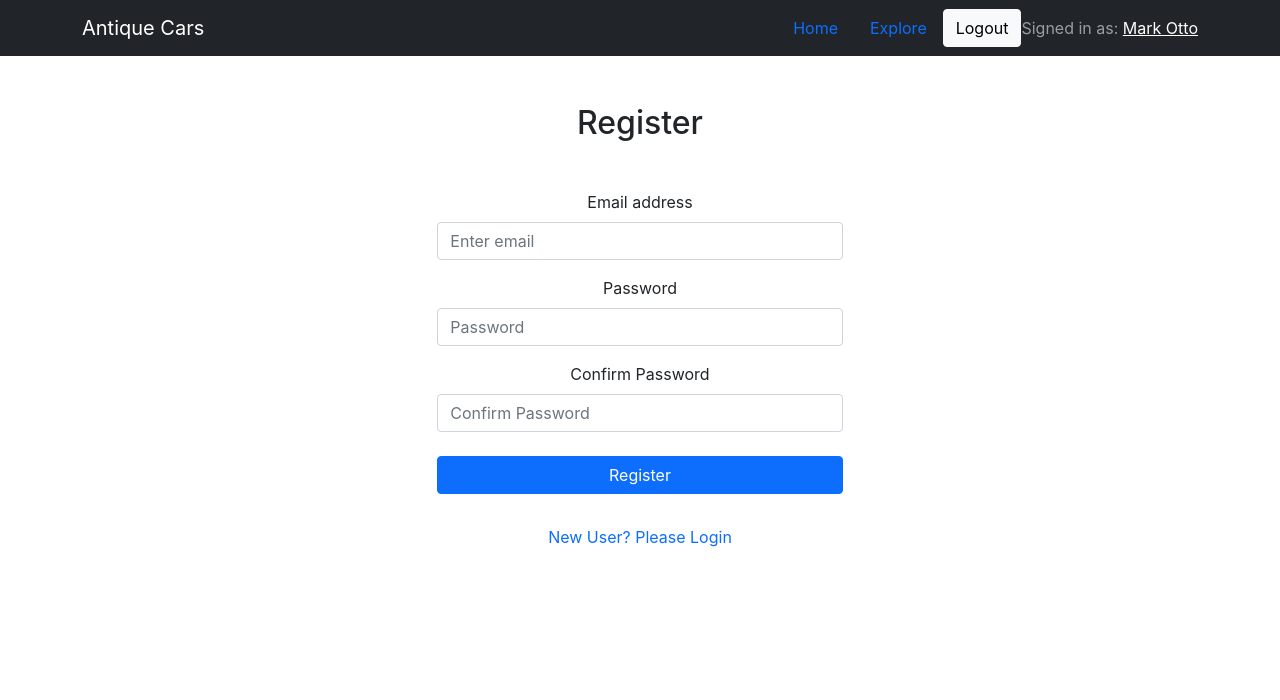
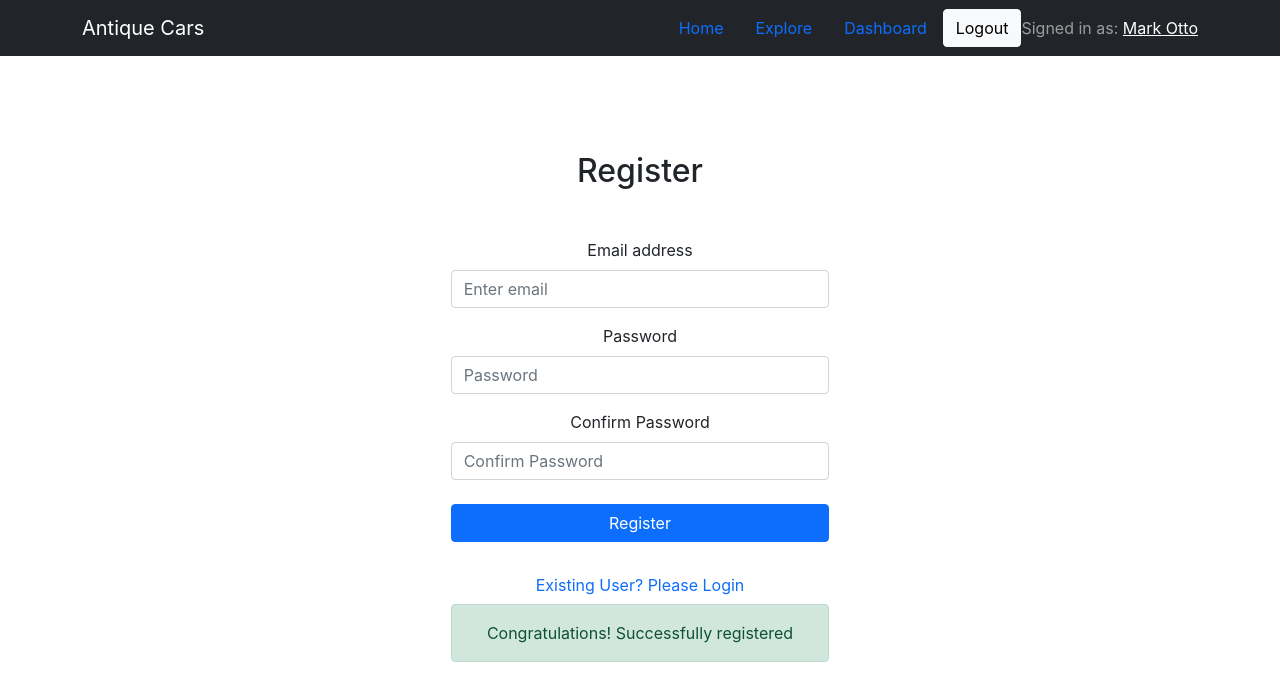
Before and after one commit to rezbd/antique-cars-client-side, a React (Create React App) app: page /register in a window 1280 px wide. Shown: the top 700 px of the page. Built offline with nearby package versions, Linux system fonts and the light colour scheme; no server answers; sample sign-in values are in the browser's storage.

Commit message:
login and register implemented successfully. end of seventy one.

```diff
--- a/src/App.js
+++ b/src/App.js
@@ -12,6 +12,8 @@ import Login from './Pages/Login/Login/Login';
 import Header from './Pages/Shared/Header/Header';
 import Register from './Pages/Login/Register/Register';
 import AuthProvider from './contexts/AuthProvider/AuthProvider';
+import PrivateRoute from './Pages/Login/PrivateRoute/PrivateRoute';
+import Dashboard from './Pages/Dashboard/Dashboard/Dashboard';
 
 function App() {
   return (
@@ -20,6 +22,9 @@ function App() {
         <Router>
           <Header></Header>
           <Switch>
+            <PrivateRoute path="/dashboard">
+              <Dashboard></Dashboard>
+            </PrivateRoute>
             <Route exact path="/">
               <Home></Home>
             </Route>
--- /dev/null
+++ b/src/Pages/Dashboard/Dashboard/Dashboard.js
@@ -0,0 +1,11 @@
+import React from 'react';
+
+const Dashboard = () => {
+    return (
+        <div>
+            <h2>This is Dashboard</h2>
+        </div>
+    );
+};
+
+export default Dashboard;
--- a/src/Pages/Login/Login/Login.js
+++ b/src/Pages/Login/Login/Login.js
@@ -1,20 +1,24 @@
 import React, { useState } from 'react';
-import { Form, Button } from 'react-bootstrap';
-import { NavLink } from 'react-router-dom';
+import { Form, Button, Spinner, Alert } from 'react-bootstrap';
+import { NavLink, useLocation, useHistory } from 'react-router-dom';
+import useAuth from '../../../hooks/useAuth';
 
 const Login = () => {
     const [loginData, setLoginData] = useState({});
+    const { user, loginUser, isLoading, authError } = useAuth();
+
+    const location = useLocation();
+    const history = useHistory();
 
     const handleOnChange = e => {
         const field = e.target.name;
         const value = e.target.value;
-        console.log(field, value);
         const newLoginData = { ...loginData };
         newLoginData[field] = value;
         setLoginData(newLoginData);
     }
     const handleLoginSubmit = e => {
-        alert('hello')
+        loginUser(loginData.email, loginData.password, location, history);
         e.preventDefault();
     }
     return (
@@ -38,7 +42,11 @@ const Login = () => {
                         to="/register">
                         <Button style={{ textDecoration: 'none' }} variant="link">Need an account? Please Register</Button>
                     </NavLink>
+
                 </Form>
+                {isLoading && <Spinner animation="border" />}
+                {user?.email && <Alert variant="success">Congratulations! Logged In successfully</Alert>}
+                {authError && <Alert variant="danger">{authError}</Alert>}
             </div>
         </div>
     );
--- /dev/null
+++ b/src/Pages/Login/PrivateRoute/PrivateRoute.js
@@ -0,0 +1,28 @@
+import React from 'react';
+import { Spinner } from 'react-bootstrap';
+import { Redirect, Route } from 'react-router';
+import useAuth from '../../../hooks/useAuth';
+
+const PrivateRoute = ({ children, ...rest }) => {
+    const { user, isLoading } = useAuth();
+    if (isLoading) { return <Spinner className="my-5" animation="border" /> }
+    return (
+        <Route
+            {...rest}
+            render={({ location }) =>
+                user.email ? (
+                    children
+                ) : (
+                    <Redirect
+                        to={{
+                            pathname: "/login",
+                            state: { from: location }
+                        }}
+                    />
+                )
+            }
+        />
+    );
+};
+
+export default PrivateRoute;
--- a/src/Pages/Login/Register/Register.js
+++ b/src/Pages/Login/Register/Register.js
@@ -1,12 +1,12 @@
 import React, { useState } from 'react';
-import { Form, Button, Spinner } from 'react-bootstrap';
+import { Form, Button, Spinner, Alert } from 'react-bootstrap';
 import { NavLink } from 'react-router-dom';
 import useAuth from '../../../hooks/useAuth';
 
 const Register = () => {
     const [loginData, setLoginData] = useState({});
 
-    const { user, registerUser, isLoading } = useAuth();
+    const { user, registerUser, isLoading, authError } = useAuth();
 
     const handleOnChange = e => {
         const field = e.target.name;
@@ -25,7 +25,7 @@ const Register = () => {
     }
 
     return (
-        <div className="row px-2">
+        <div className="row p-5">
             <div className="col-12 col-md-4 mx-auto">
                 <h2 className="my-5">Register</h2>
                 {!isLoading && < Form onSubmit={handleLoginSubmit}>
@@ -47,10 +47,12 @@ const Register = () => {
                     </Button>
                     <NavLink
                         to="/login">
-                        <Button style={{ textDecoration: 'none' }} variant="link">New User? Please Login</Button>
+                        <Button style={{ textDecoration: 'none' }} variant="link">Existing User? Please Login</Button>
                     </NavLink>
                 </Form>}
                 {isLoading && <Spinner animation="border" />}
+                {user?.email && <Alert variant="success">Congratulations! Successfully registered</Alert>}
+                {authError && <Alert variant="danger">{authError}</Alert>}
             </div>
         </div >
     );
--- a/src/Pages/Shared/Header/Header.js
+++ b/src/Pages/Shared/Header/Header.js
@@ -16,6 +16,7 @@ const Header = () => {
                         <Navbar.Collapse className="justify-content-end">
                             <Nav.Link as={Link} to="/home">Home</Nav.Link>
                             <Nav.Link as={Link} to="/explore">Explore</Nav.Link>
+                            <Nav.Link as={Link} to="/dashboard">Dashboard</Nav.Link>
                             {
                                 user?.email ?
                                     <Button onClick={logout} variant="light">Logout</Button>
```
